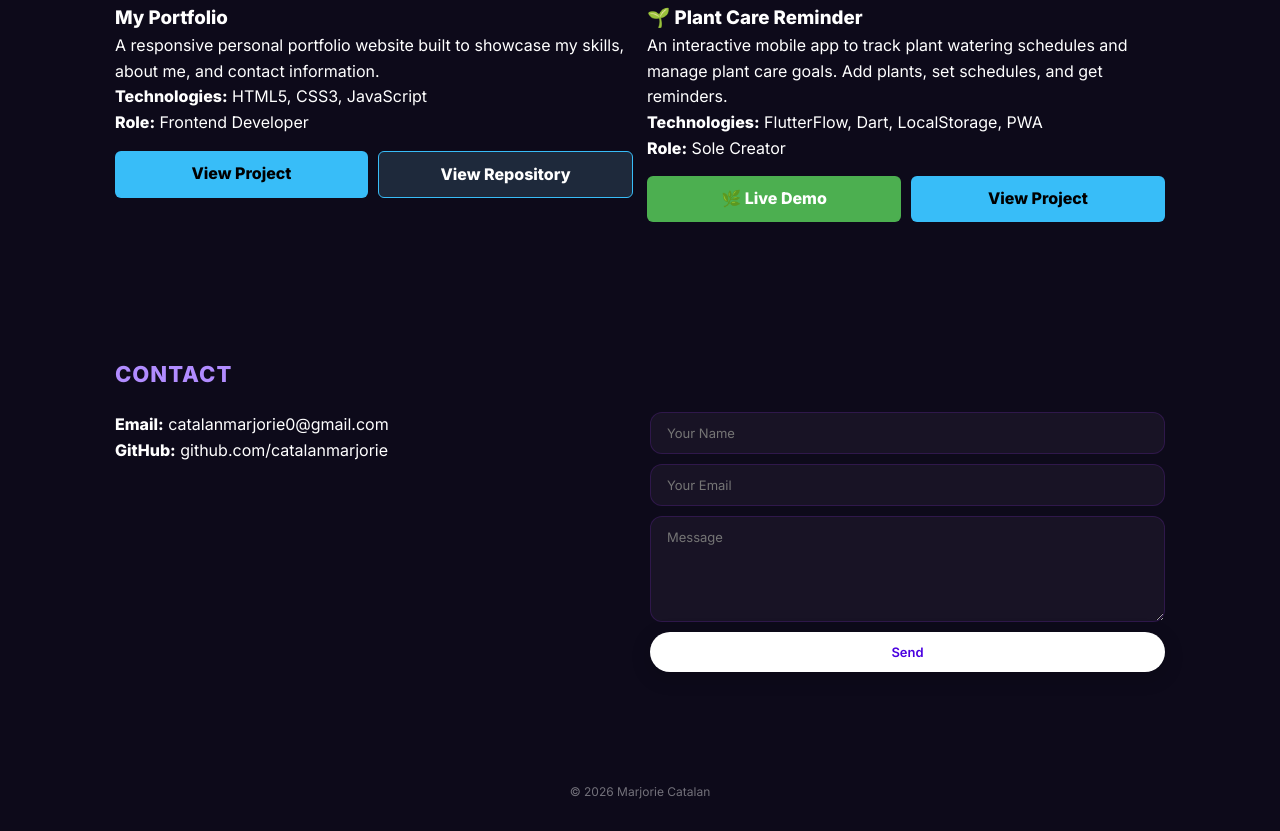
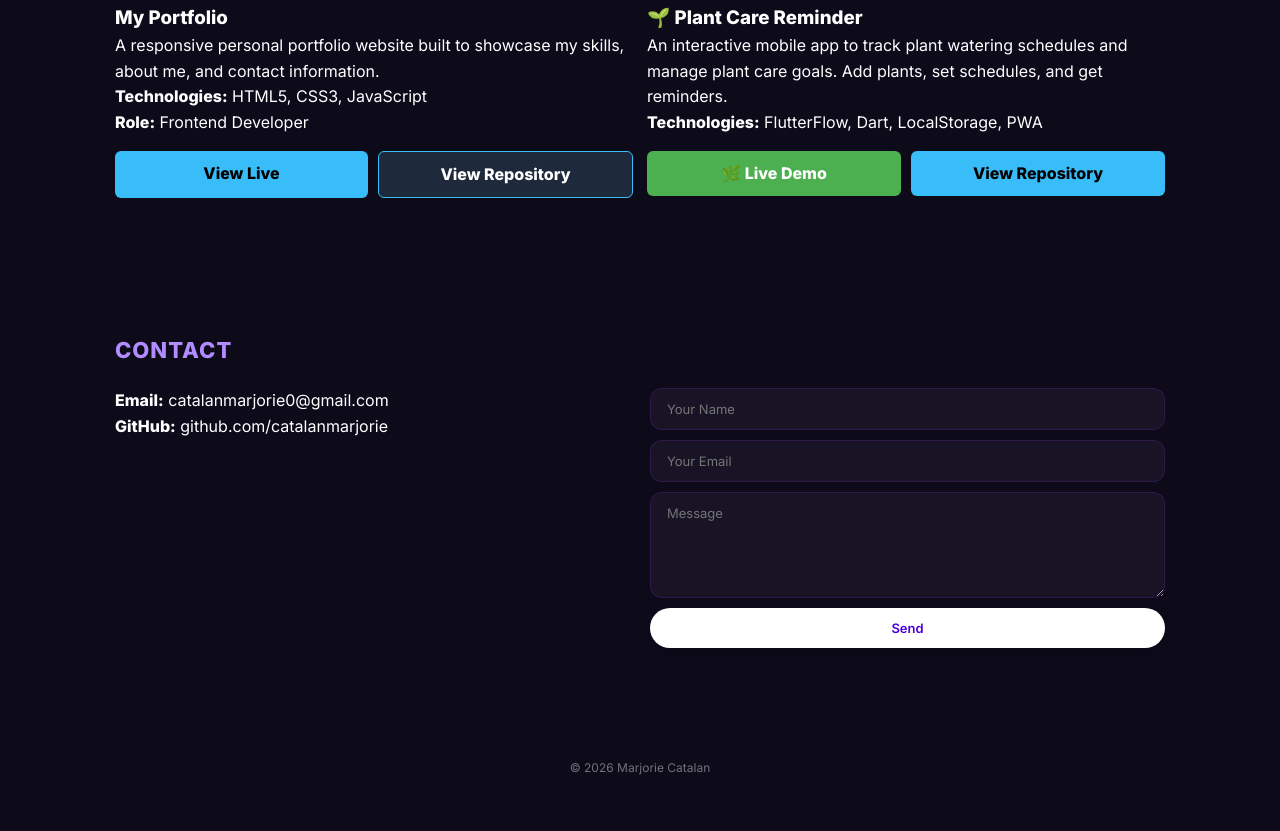
Before and after one commit to catalanmarjorie/catalanmarjorie.github.io, a plain HTML site: page index.html in a window 1280 px wide. Shown: the part 1055-1886 px from the top of the page. After the commit the page ends 1863 px from the top, so only its background shows below. Drawn offline with Linux system fonts and the light colour scheme; no server answers.

Commit message:
Update index.html

```diff
--- a/index.html
+++ b/index.html
@@ -73,7 +73,7 @@
       <p><strong>Technologies:</strong> HTML5, CSS3, JavaScript</p>
       <p><strong>Role:</strong> Frontend Developer</p>
       <div style="display:flex; gap:10px; margin-top:15px;">
-        <a href="https://catalanmarjorie.github.io/" style="background:#38bdf8; color:#000; padding:10px 20px; border-radius:6px; font-weight:bold; text-decoration:none; flex:1; text-align:center;">View Project</a>
+        <a href="https://catalanmarjorie.github.io/" style="background:#38bdf8; color:#000; padding:10px 20px; border-radius:6px; font-weight:bold; text-decoration:none; flex:1; text-align:center;">View Live</a>
         <a href="https://github.com/catalanmarjorie/catalanmarjorie.github.io" target="_blank" style="background:#1e293b; color:white; border:1px solid #38bdf8; padding:10px 20px; border-radius:6px; font-weight:bold; text-decoration:none; flex:1; text-align:center;">View Repository</a>
       </div>
     </div>
@@ -82,10 +82,9 @@
       <h3>🌱 Plant Care Reminder</h3>
       <p>An interactive mobile app to track plant watering schedules and manage plant care goals. Add plants, set schedules, and get reminders.</p>
       <p><strong>Technologies:</strong> FlutterFlow, Dart, LocalStorage, PWA</p>
-      <p><strong>Role:</strong> Sole Creator</p>
       <div style="display:flex; gap:10px; margin-top:15px;">
         <a href="https://2ee381cf1a1246ceb64b1b8aa37ca4fa-share.flutterflow.cloud/s/2ee381cf1a1246ceb64b1b8aa37ca4fa?key=tIXz_1JN7gHIQSgkkhlujc_MJYfSkuc-Ln3wZWFZIVg" target="_blank" style="background:#4CAF50; color:white; padding:10px 20px; border-radius:6px; font-weight:bold; text-decoration:none; flex:1; text-align:center;">🌿 Live Demo</a>
-        <a href="https://github.com/catalanmarjorie/plant_care_reminder" target="_blank" style="background:#38bdf8; color:#000; padding:10px 20px; border-radius:6px; font-weight:bold; text-decoration:none; flex:1; text-align:center;">View Project</a>
+        <a href="https://github.com/catalanmarjorie/plant_care_reminder" target="_blank" style="background:#38bdf8; color:#000; padding:10px 20px; border-radius:6px; font-weight:bold; text-decoration:none; flex:1; text-align:center;">View Repository</a>
       </div>
     </div>
 
```
